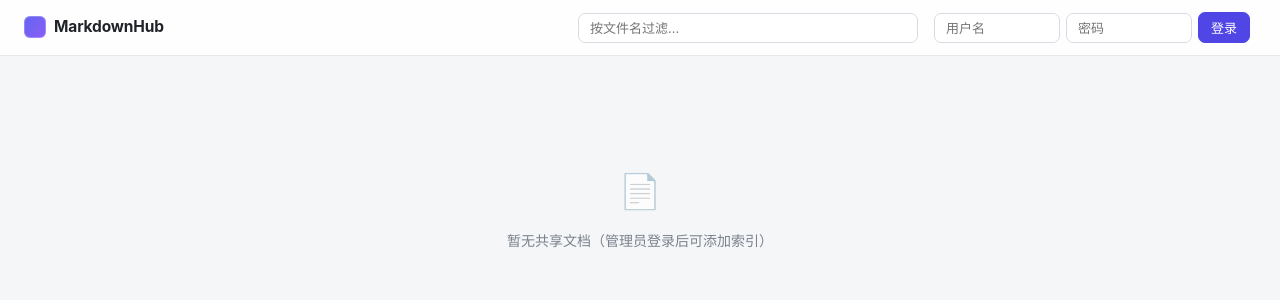
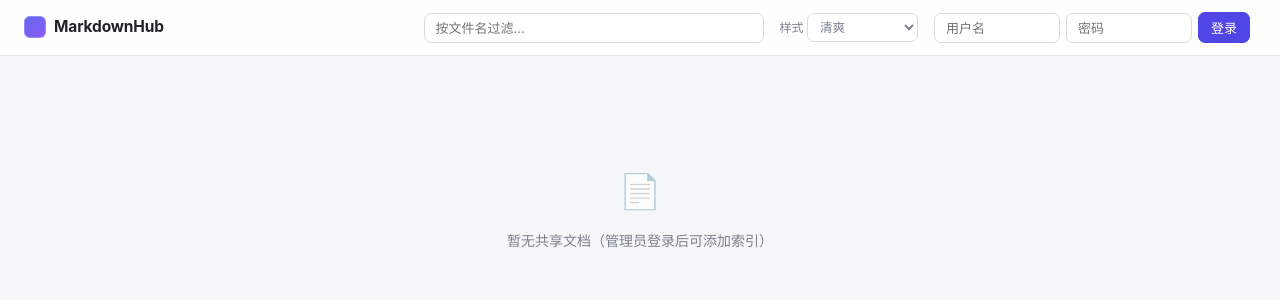
Before and after one commit to Yandy61/md_hub, a Flask app: page / in a window 1280 px wide. Shown: the top 300 px of the page. Run offline with Flask 3, Linux system fonts and the light colour scheme; data that the repository does not hold is empty.

Commit message:
fix(ui): [hidden] display rule (login form stayed visible after auth); theme picker now on list page too, themes persist across pages
Co-Authored-By: Claude Code <noreply@anthropic.com>

```diff
--- a/mdhub/static/css/mdhub.css
+++ b/mdhub/static/css/mdhub.css
@@ -186,6 +186,7 @@ body[data-mdtheme="paper-dark"] {
 
 /* ============ 基础 ============ */
 * { box-sizing: border-box; }
+[hidden] { display: none !important; }  /* 防止组件级 display 覆盖 hidden 语义 */
 html { -webkit-text-size-adjust: 100%; }
 body {
   margin: 0;
--- a/mdhub/templates/list.html
+++ b/mdhub/templates/list.html
@@ -4,6 +4,15 @@
   <meta charset="utf-8">
   <meta name="viewport" content="width=device-width, initial-scale=1">
   <title>MarkdownHub</title>
+  <script>
+    // 首帧前应用已保存的主题，避免闪烁（localStorage 读失败则用默认）
+    (function () {
+      try {
+        var t = localStorage.getItem("mdhub-theme");
+        if (t) document.documentElement.setAttribute("data-theme-apply", t);
+      } catch (e) {}
+    })();
+  </script>
   <link rel="stylesheet" href="/static/css/mdhub.css">
 </head>
 <body>
@@ -11,6 +20,9 @@
     <span class="brand"><a href="/">MarkdownHub</a></span>
     <span class="spacer"></span>
     <input type="search" id="filter" placeholder="按文件名过滤…" autocomplete="off">
+    <label style="font-size:12px;color:var(--muted)">样式
+      <select id="theme-select"></select>
+    </label>
     <div id="admin-box">
       <form id="login-form" hidden>
         <input type="text" id="login-username" placeholder="用户名" size="8">
@@ -33,6 +45,7 @@
     </div>
   </div>
   <div class="container" id="entries"></div>
+  <script src="/static/js/theme.js"></script>
   <script src="/static/js/admin.js"></script>
   <script src="/static/js/list.js"></script>
 </body>
```
